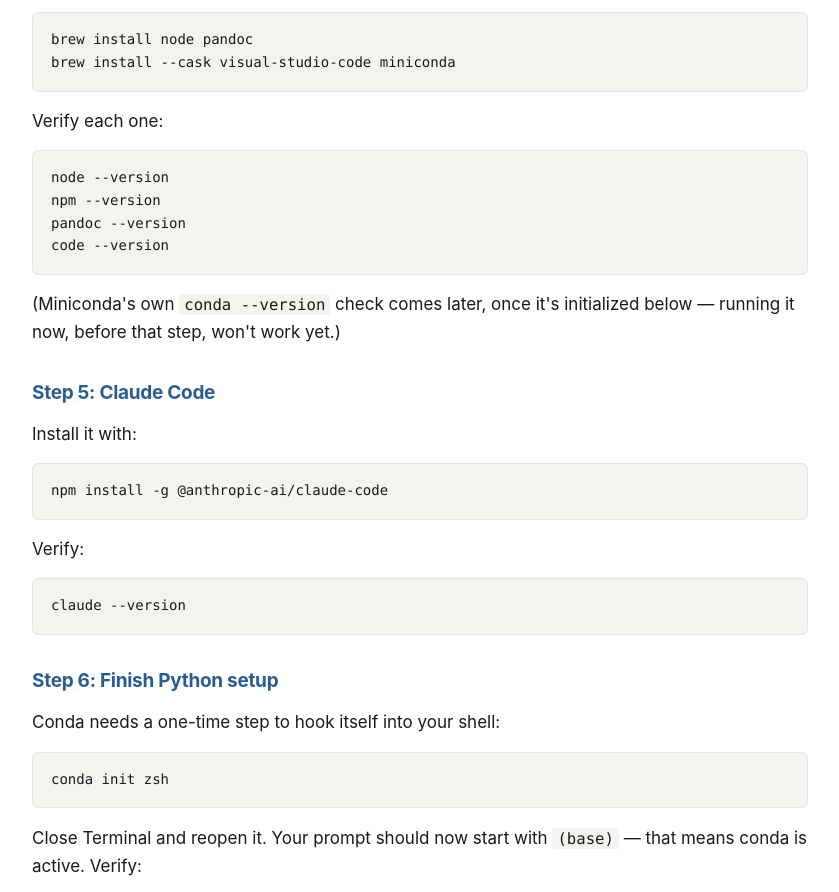
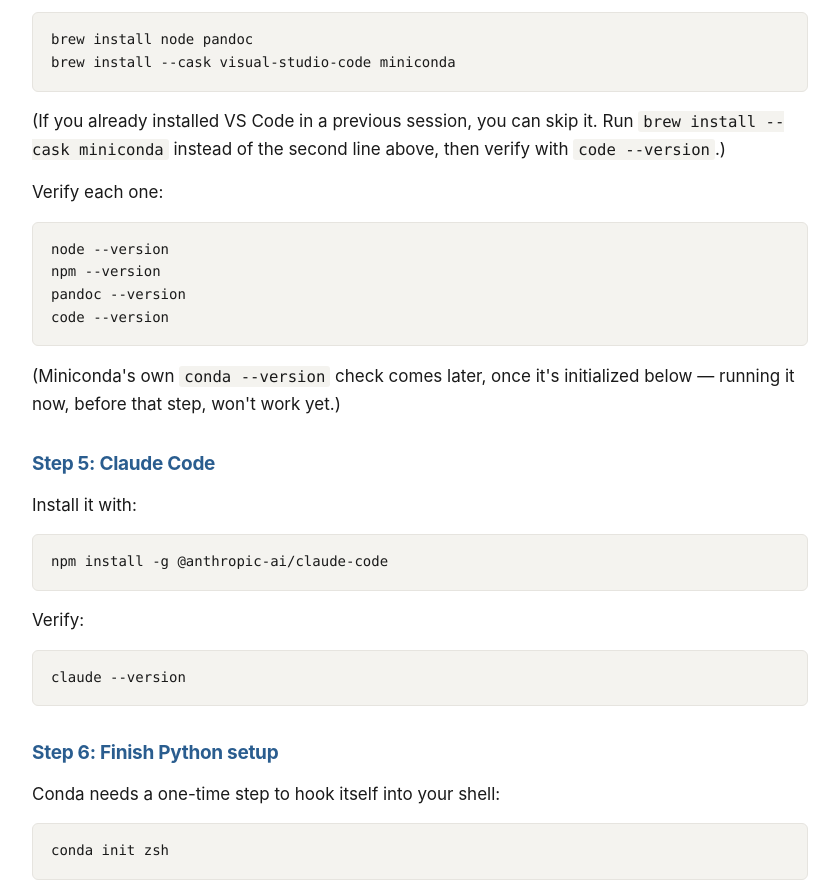
Before and after one commit to xiaoyanglong13/vibecoding-website, a plain HTML site: page course/03-setup/install-macos.html in a window 1280 px wide. Shown: the part 3546-4438 px from the top of the page, without its empty margins (368-1207 px from the left). Drawn offline with Linux system fonts and the light colour scheme.

Commit message:
Note that VS Code install can be skipped if already installed
Co-Authored-By: Claude Sonnet 5.5 <noreply@anthropic.com>

```diff
--- a/course/03-setup/install-macos.html
+++ b/course/03-setup/install-macos.html
@@ -171,6 +171,9 @@ brew --version</code></pre>
       Miniconda) install as <code>--cask</code>:</p>
       <pre><code>brew install node pandoc
 brew install --cask visual-studio-code miniconda</code></pre>
+      <p>(If you already installed VS Code in a previous session, you can skip
+      it. Run <code>brew install --cask miniconda</code> instead of the second
+      line above, then verify with <code>code --version</code>.)</p>
       <p>Verify each one:</p>
       <pre><code>node --version
 npm --version
```
Also changed, not shown: course/03-setup/install-windows.html (+1 -1 lines).
